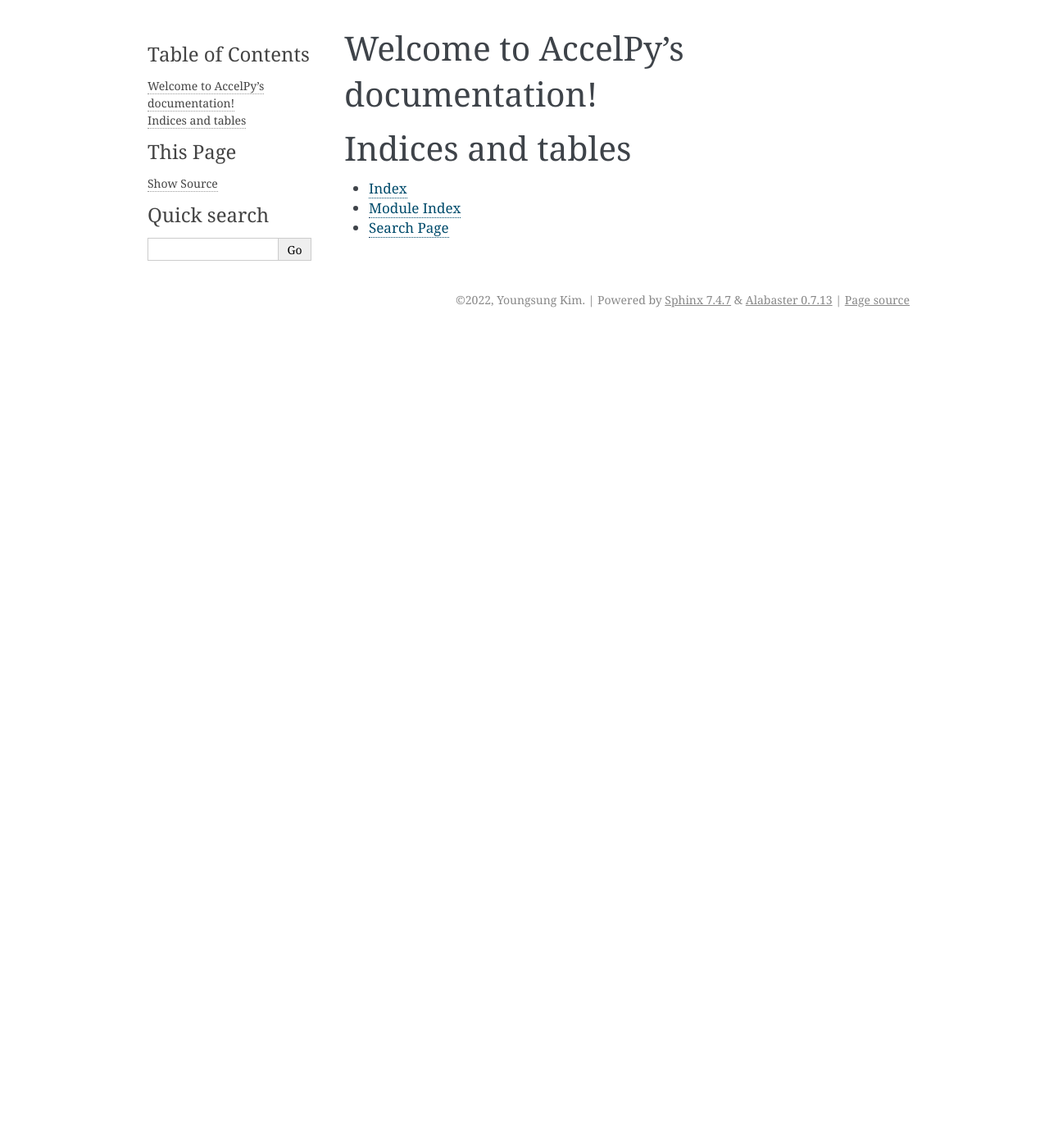
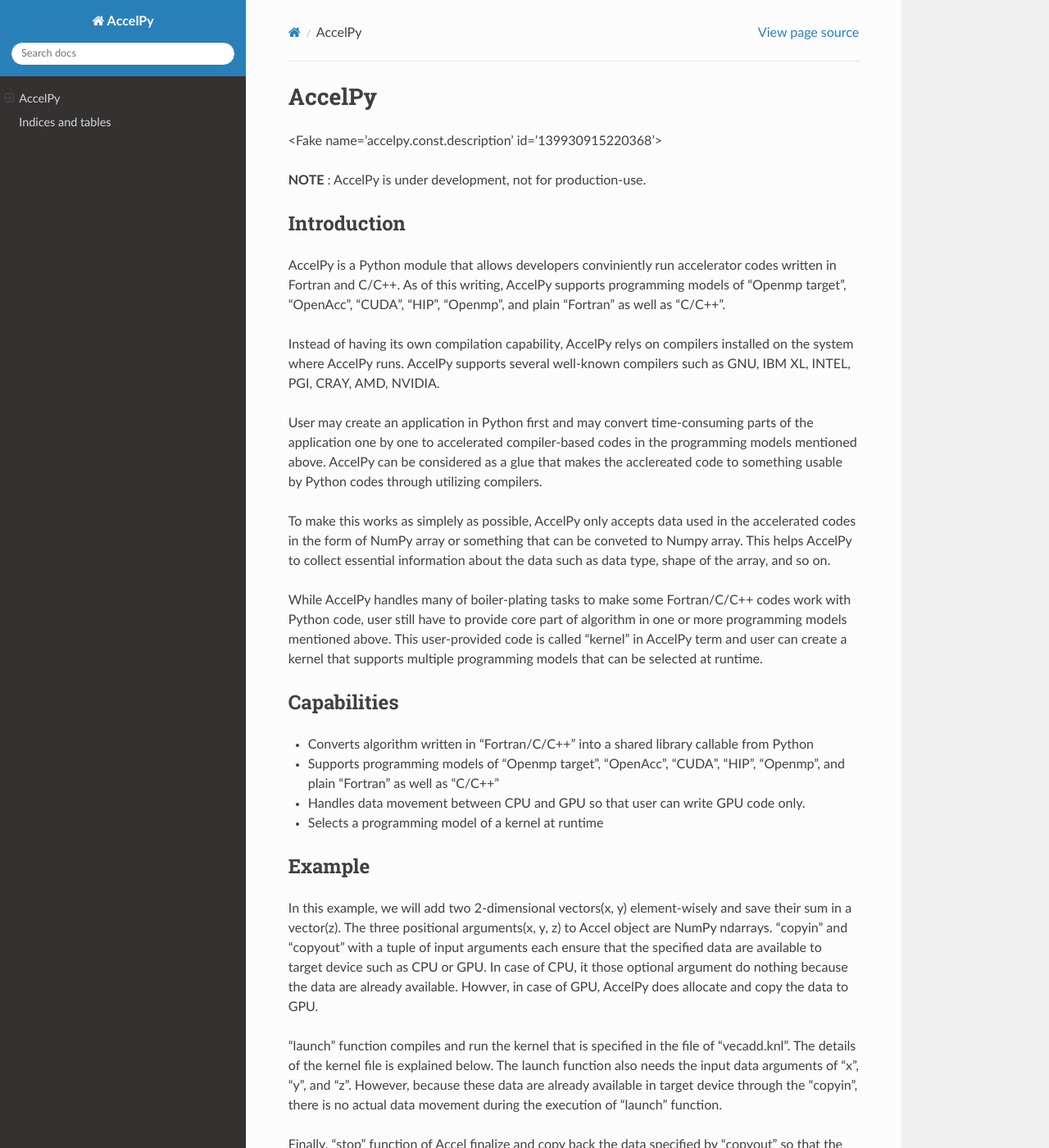
Before and after one commit to grnydawn/accelpy, a Sphinx documentation site: the page built from docs/source/index.rst, in a window 1280 px wide and 1400 px high. Shown: the whole window at 82% size. Built offline with Sphinx 7.4.7 and the Read the Docs theme 2.0.0, drawn with Linux system fonts in a browser that asks for light colours; the version number could not be read and is left out; some of the changed text lies outside the part shown.

```diff
--- a/docs/source/conf.py
+++ b/docs/source/conf.py
@@ -13,6 +13,7 @@
 # import os
 # import sys
 # sys.path.insert(0, os.path.abspath('.'))
+import sphinx_rtd_theme
 
 
 # -- Project information -----------------------------------------------------
@@ -21,10 +22,11 @@
 
 project = 'AccelPy'
 copyright = '2022, Youngsung Kim'
-author = 'Youngsung Kim'
+author = const.author
 
 # The full version, including alpha/beta/rc tags
-release = '0.6.17'
+release = const.version
+desc = const.description
 
 
 # -- General configuration ---------------------------------------------------
@@ -33,6 +35,7 @@
 # extensions coming with Sphinx (named 'sphinx.ext.*') or your custom
 # ones.
 extensions = [
+    "sphinx_rtd_theme"
 ]
 
 # Add any paths that contain templates here, relative to this directory.
@@ -49,9 +52,18 @@
 # The theme to use for HTML and HTML Help pages.  See the documentation for
 # a list of builtin themes.
 #
-html_theme = 'alabaster'
+#html_theme = 'alabaster'
+html_theme = "sphinx_rtd_theme"
 
 # Add any paths that contain custom static files (such as style sheets) here,
 # relative to this directory. They are copied after the builtin static files,
 # so a file named "default.css" will overwrite the builtin "default.css".
 html_static_path = ['_static']
+
+variables_to_export = [
+    "project",
+    "desc",
+]
+frozen_locals = dict(locals())
+rst_epilog = '\n'.join(map(lambda x: f".. |{x}| replace:: {frozen_locals[x]}", variables_to_export))
+del frozen_locals
--- a/docs/source/index.rst
+++ b/docs/source/index.rst
@@ -3,8 +3,117 @@
    You can adapt this file completely to your liking, but it should at least
    contain the root `toctree` directive.
 
-Welcome to AccelPy's documentation!
+|project|
 ===================================
+
+|desc|
+
+**NOTE** : |project| is under development, not for production-use.
+
+
+Introduction
+--------------
+
+AccelPy is a Python module that allows developers conviniently run accelerator codes written in Fortran and C/C++. As of this writing, AccelPy supports programming models of "Openmp target", "OpenAcc", "CUDA", "HIP", "Openmp", and plain "Fortran" as well as "C/C++".
+
+Instead of having its own compilation capability, AccelPy relys on compilers installed on the system where AccelPy runs. AccelPy supports several well-known compilers such as GNU, IBM XL, INTEL, PGI, CRAY, AMD, NVIDIA.
+
+User may create an application in Python first and may convert time-consuming parts of the application one by one to accelerated compiler-based codes in the programming models mentioned above. AccelPy can be considered as a glue that makes the acclereated code to something usable by Python codes through utilizing compilers.
+
+To make this works as simplely as possible, AccelPy only accepts data used in the accelerated codes in the form of NumPy array or something that can be conveted to Numpy array. This helps AccelPy to collect essential information about the data such as data type, shape of the array, and so on.
+
+While AccelPy handles many of boiler-plating tasks to make some Fortran/C/C++ codes work with Python code, user still have to provide core part of algorithm in one or more programming models mentioned above. This user-provided code is called "kernel" in AccelPy term and user can create a kernel that supports multiple programming models that can be selected at runtime.
+
+
+Capabilities
+--------------
+
+* Converts algorithm written in "Fortran/C/C++" into a shared library callable from Python
+* Supports programming models of "Openmp target", "OpenAcc", "CUDA", "HIP", "Openmp", and plain "Fortran" as well as "C/C++"
+* Handles data movement between CPU and GPU so that user can write GPU code only.
+* Selects a programming model of a kernel at runtime
+
+
+Example
+--------------
+
+In this example, we will add two 2-dimensional vectors(x, y) element-wisely and save their sum in a vector(z). The three positional arguments(x, y, z) to Accel object are NumPy ndarrays. "copyin" and "copyout" with a tuple of input arguments each ensure that the specified data are available to target device such as CPU or GPU. In case of CPU, it those optional argument do nothing because the data are already available. Howver, in case of GPU, AccelPy does allocate and copy the data to GPU.
+
+"launch" function compiles and run the kernel that is specified in the file of "vecadd.knl". The details of the kernel file is explained below. The launch function also needs the input data arguments of "x", "y", and "z". However, because these data are already available in target device through the "copyin", there is no actual data movement during the execution of "launch" function.
+
+Finally, "stop" function of Accel finalize and copy back the data specified by "copyout" so that the Numpy ndarray "z" has the result from the kernel execution specified by "vecadd.knl".
+
+
+**main.py**
+::
+
+    import numpy as np
+    from accelpy import Accel, Kernel
+
+    vecadd = "vecadd.knl"
+
+    N1 = 10
+    N2 = 20
+
+    x = np.ones((N1, N2), order="F")
+    y = np.ones((N1, N2), order="F")
+    z = np.zeros((N1, N2), order="F")
+
+    accel = Accel(copyin=(x, y), copyout=(z,))
+
+    accel.launch(Kernel(vecadd), x, y, z)
+
+    accel.stop()
+
+    print("SUCCESS" if np.array_equal(z, x+y) else "FAIL")
+
+
+Following AccelPy Kernel Specification is written in "vecad.knl" file. To make is simple, it shows Fortran versions only. However, AccelPy support C++ kernel implementation also.
+
+The pair of square brackets is a kernel section. The three target prgramming models are specified before the colon in the brackets. It tells that this section implements plain fortran, openacc fortran, and openmp target fortran implementation. AccelPy also supports plain c++, openacc c++, openmp c++, openmp target c++, cuda, hip, and openmp fortran. Next three arguments are the names of input arguments to this kernel.
+
+The following lines implements the kernel for adding two vectors element by element. Because AccelPy handles the inputs and outputs of this kernel, user can focus on the implementation of algorithm in the kernel body.
+
+**vecadd.knl**
+::
+
+    [fortran, openacc_fortran, omptarget_fortran:a, b, c]
+
+        INTEGER i, j
+
+        !$omp target teams num_teams(SIZE(a, 1))
+        !$omp distribute
+        !$acc parallel num_gangs(SIZE(a, 1)), vector_length(SIZE(a, 2))
+        !$acc loop gang
+        DO i=LBOUND(a,1), UBOUND(a,1)
+            !$omp parallel do
+            !$acc loop vector
+            DO j=LBOUND(a,2), UBOUND(a,2)
+                c(i, j) = a(i, j) + b(i, j)
+            END DO
+        END DO
+        !$acc end parallel
+        !$omp end target teams
+
+
+Installation
+----------------
+
+The easiest way to install accelpy is to use the pip python package manager.
+
+        >>> pip install accelpy
+
+You can install accelpy from github code repository if you want to try the latest version.
+
+        >>> git clone https://github.com/grnydawn/accelpy.git
+        >>> cd accelpy
+        >>> python setup.py install
+
+
+.. only:: html
+
+    :Release: |release|
+    :Date: |today|
 
 .. toctree::
    :maxdepth: 2
```
Also changed, not shown: 6 other files.
